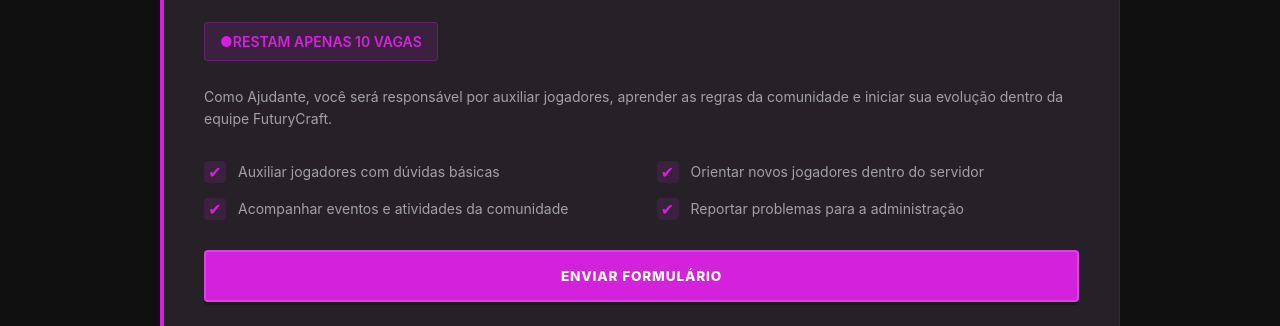
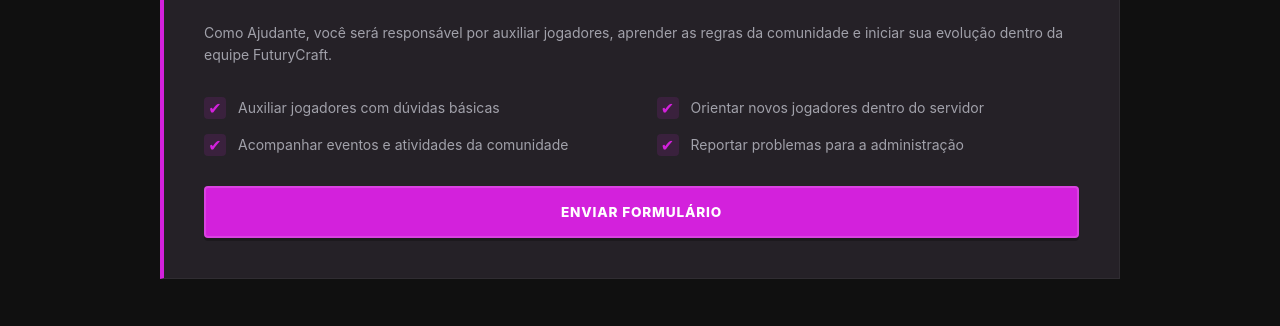
Before and after one commit to futurycraft/futurycraft-recrutamento, a plain HTML site: page index.html in a window 1280 px wide. Shown: the part 439-765 px from the top of the page. Drawn offline with Linux system fonts and the light colour scheme; a web font is replaced by a local one.

Commit message:
Remove vacancy badge from index.html
Removed vacancy badge section from index.html

```diff
--- a/index.html
+++ b/index.html
@@ -330,26 +330,6 @@ Cargo inicial disponível
 
 
 </div>
-
-
-
-
-
-<div class="vacancy-badge">
-
-
-<span>
-
-●
-
-</span>
-
-
-RESTAM APENAS 10 VAGAS
-
-
-</div>
-
 
 
 
```
